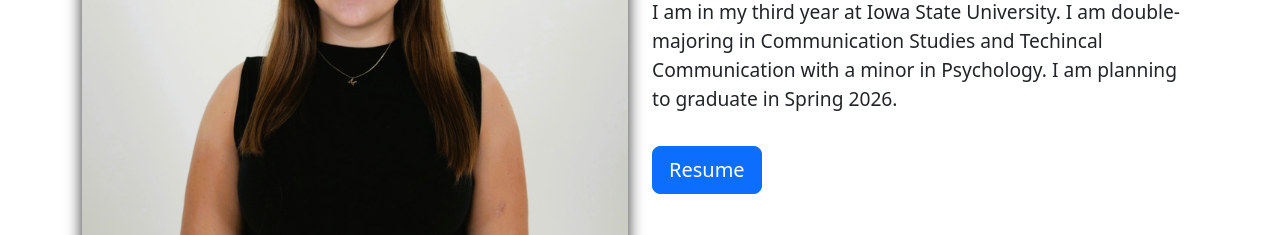
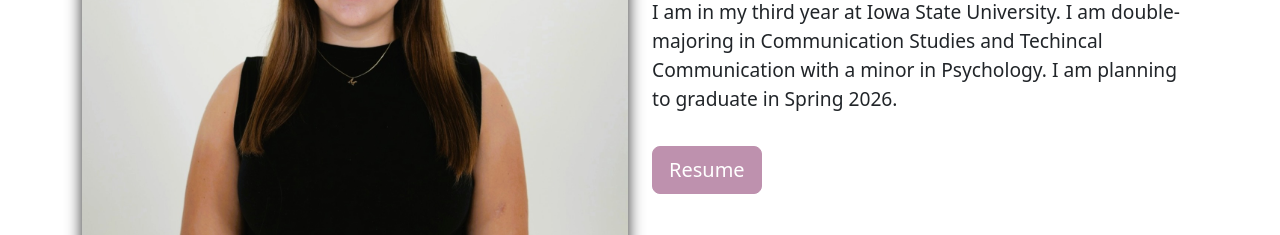
Before and after one commit to mjlewis1112/final_project, a plain HTML site: page index.html in a window 1280 px wide. Shown: the part 717-952 px from the top of the page. Drawn offline with nearby package versions, Linux system fonts and the light colour scheme.

Commit message:
pushing through a logo, my resume pdf, and some color changes

```diff
--- a/css/custom.css
+++ b/css/custom.css
@@ -18,8 +18,10 @@
 nav.navbar.navbar-dark {
     background-color: #be91ae !important;
 }
-
-
+.btn.btn-primary.btn-lg {
+    background-color: #be91ae;
+    border-color: #be91ae;
+}
 
 @media (max-width: 767.98px) {
     .hero-title {
--- a/index.html
+++ b/index.html
@@ -12,7 +12,7 @@
   <main>
     <nav class="navbar navbar-dark navbar-expand-lg bg-primary">
       <div class="container-fluid">
-        <a class="navbar-brand" href="#">MJL</a>
+        <a class="navbar-brand" href="img/logo.png">MJL</a>
         <button class="navbar-toggler" type="button" data-bs-toggle="collapse" data-bs-target="#navbarNavDropdown" aria-controls="navbarNavDropdown" aria-expanded="false" aria-label="Toggle navigation">
           <span class="navbar-toggler-icon"></span>
         </button>
@@ -59,7 +59,7 @@
             <div class="col-md-6">
               <h1 class="hero-title">Hello, my name is Madison Lewis!</h1>
               <p class="hero-description">I am in my third year at Iowa State University. I am double-majoring in Communication Studies and Techincal Communication with a minor in Psychology. I am planning to graduate in Spring 2026.</p>
-              <a href="resume.pdf" class="btn btn-primary btn-lg">Resume</a>
+              <a href="resume" class="btn btn-primary btn-lg">Resume</a>
           </div>
     <section class="hero-section">
       <div class="container">
```
Also changed, not shown: img/logo.png (added).
